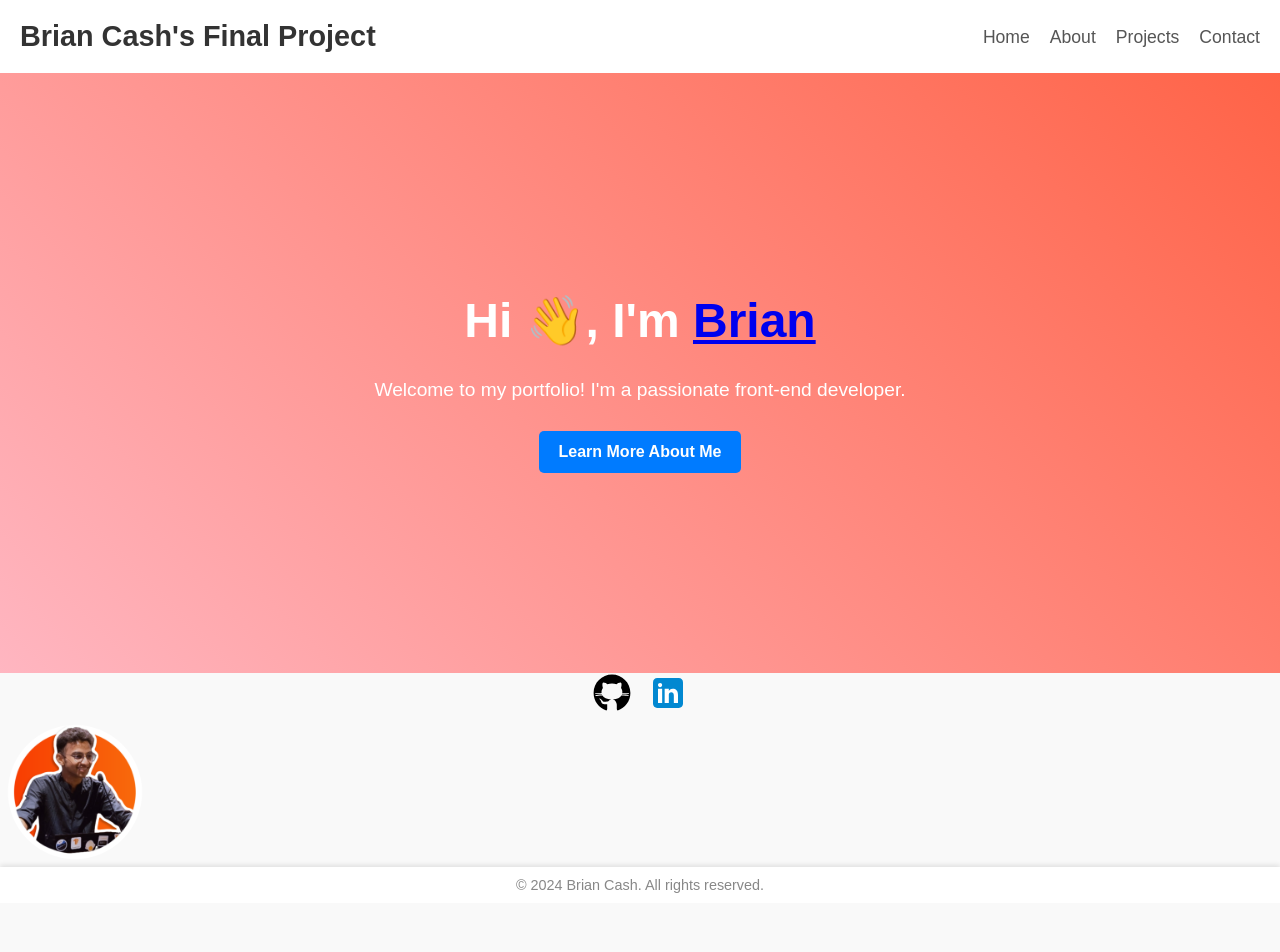
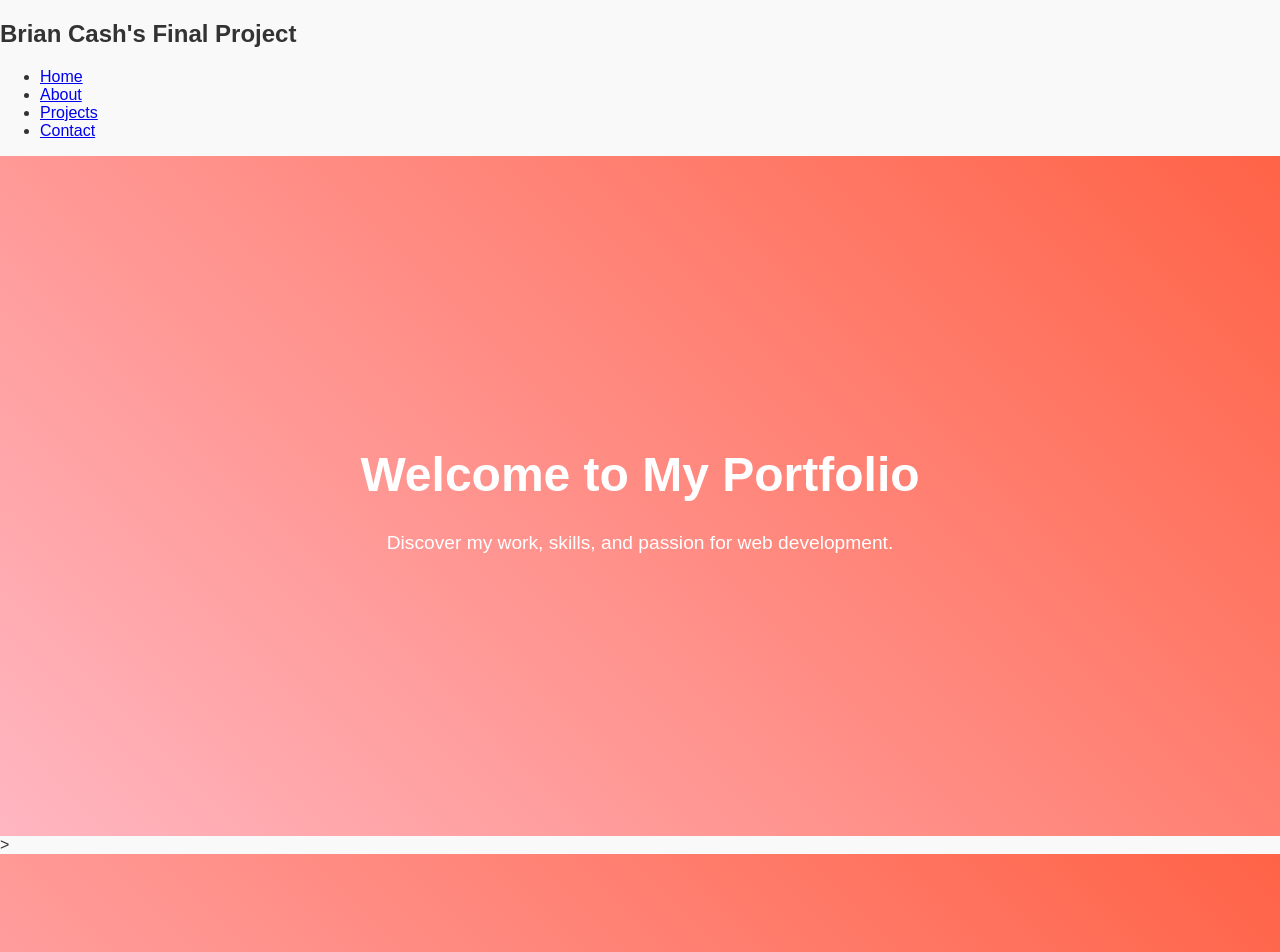
Before and after one commit to brash83/UCDFinalProjectRepo, an Astro site: page / in a window 1280 px wide. Shown: the top 952 px of the page. Before the commit the page ends 903 px from the top, so only its background shows below. Built offline with nearby package versions, Linux system fonts and the light colour scheme; Astro itself is replaced by a stand-in of ours.

Commit message:
Latest changes

```diff
--- a/public/styles.css
+++ b/public/styles.css
@@ -7,40 +7,6 @@ body {
   color: #333;
 }
 
-/* Navbar Styles */
-.navbar {
-  display: flex;
-  justify-content: space-between;
-  align-items: center;
-  padding: 20px;
-  background-color: #fff;
-  box-shadow: 0 2px 5px rgba(0, 0, 0, 0.1);
-}
-
-.navbar .logo h1 {
-  font-size: 1.8rem;
-  color: #333;
-  margin: 0;
-}
-
-.nav-links {
-  list-style: none;
-  display: flex;
-  gap: 20px;
-  margin: 0;
-}
-
-.nav-links li a {
-  text-decoration: none;
-  font-size: 1.1rem;
-  color: #555;
-  transition: color 0.3s ease;
-}
-
-.nav-links li a:hover {
-  color: #007BFF;
-}
-
 /* Hero Section Styles */
 .hero {
   display: flex;
@@ -48,10 +14,10 @@ body {
   align-items: center;
   flex-direction: column;
   text-align: center;
-  height: 70vh;  /* Adjust this value as necessary */
-  background: linear-gradient(45deg, #FFB6C1, #FF6347);  /* Change this gradient to whatever you need */
+  padding: 20px;
+  background: linear-gradient(45deg, #FFB6C1, #FF6347); /* Default gradient */
   color: white;
-  padding: 20px;
+  transition: height 0.3s ease;
 }
 
 .hero h2 {
@@ -64,113 +30,104 @@ body {
   margin: 10px 0;
 }
 
-/* For the homepage (index.astro), apply a specific height */
+/* Homepage (index.astro) */
 .home-page .hero {
-  height: 80vh; /* Adjust height for homepage */
+  height: 80vh; /* Larger height for homepage */
 }
 
-/* For pages like about, contact, projects */
+/* About Page */
 .about-page .hero {
-  height: 10vh; /* Adjust height for About page */
+  height: 25vh; /* Adjust height for About page */
 }
 
+/* Contact Page */
 .contact-page .hero {
-  height: 10vh; /* Adjust height for Contact page */
+  height: 25vh; /* Adjust height for Contact page */
 }
 
+/* Projects Page */
 .projects-page .hero {
-  height: 10vh; /* Adjust height for Projects page */
+  height: 25vh; /* Adjust height for Projects page */
 }
 
-
-
-.cta-button {
-  padding: 12px 20px;
-  background-color: #007BFF;
-  color: white;
-  text-decoration: none;
-  border-radius: 5px;
-  font-weight: bold;
-  margin-top: 20px;
-  transition: background-color 0.3s ease;
-}
-
-.cta-button:hover {
-  background-color: #0056b3;
-}
-
-/* Footer Styles */
-footer {
-  background-color: #fff;
-  text-align: center;
-  padding: 10px;
-  box-shadow: 0 -2px 5px rgba(0, 0, 0, 0.1);
-}
-
-footer p {
-  margin: 0;
-  font-size: 0.9rem;
-  color: #888;
-}
-
-/* Main Content Styles */
-.main-content {
-  padding: 50px 20px;
-}
-
-.content-wrapper {
-  margin-bottom: 30px;
-}
-
-h3 {
-  font-size: 2rem;
-  margin-bottom: 10px;
-}
-
-ul {
-  list-style-type: none;
-  padding: 0;
-}
-
-ul li {
-  font-size: 1.2rem;
-  margin: 5px 0;
-}
-
-/* Gradient Section Styles */
-.gradient-section {
+/* Gradient Section Styles (Updated to Hero Content) */
+.hero-content {
   display: flex;
+  flex-direction: column;
   justify-content: center;
   align-items: center;
   text-align: center;
-  height: 60vh; /* Adjust height for visibility */
-  color: white;
-  padding: 20px;
 }
 
-.gradient-content h2 {
+.hero-content h2 {
   font-size: 3rem;
   margin: 20px 0;
 }
 
-.gradient-content p {
+.hero-content p {
   font-size: 1.2rem;
   margin: 10px 0;
 }
 
-#avatar {
-  width: 150px;
-  height: 150px;
-  transition: width 0.3s ease, height 0.3s ease;
+/* Projects List */
+.projects-list {
+  text-align: center;
+  padding: 50px 0;
 }
 
-#avatar img {
-  width: 100%;
-  height: 100%;
-  object-fit: cover;
+.projects-list .project {
+  margin: 20px 0;
+  font-size: 1.5rem;
 }
 
-#avatar:hover {
-  width: 100px;  /* Adjust size here */
-  height: 100px;
+.projects-list .project a {
+  text-decoration: none;
+  color: #4B0082;
 }
+
+.projects-list .project a:hover {
+  text-decoration: underline;
+}
+
+/* Project Detail Sections */
+.project-details {
+  display: flex;
+  flex-wrap: wrap;
+  margin: 50px 0;
+}
+
+.project-detail-left {
+  flex: 1;
+  padding: 20px;
+  font-size: 1.1rem;
+}
+
+.project-detail-right {
+  flex: 1;
+  padding: 20px;
+}
+
+.carousel {
+  display: flex;
+  overflow: hidden;
+  justify-content: center;
+}
+
+.carousel img {
+  max-width: 100%;
+  margin: 0 10px;
+  border-radius: 5px;
+}
+
+/* Footer */
+.footer {
+  text-align: center;
+  padding: 20px;
+  background-color: #4B0082;
+  color: white;
+}
+
+/* Smooth Scrolling */
+html {
+  scroll-behavior: smooth;
+}
--- a/src/layouts/Layout.astro
+++ b/src/layouts/Layout.astro
@@ -1,33 +1,40 @@
 ---
 // Layout.astro
-import NavBar from '../components/navbar.astro';
+import NavBar from "../components/navbar.astro";
 
 interface Props {
   title: string;
   description: string;
   gradientColor?: string;
+  pageClass?: string; // New prop to pass page-specific class
 }
 
-const { title, description, gradientColor } = Astro.props;
+const { title, description, gradientColor, pageClass } = Astro.props;
 ---
 
-<!DOCTYPE html>
+<!doctype html>
 <html lang="en">
   <head>
-    <meta charset="UTF-8">
-    <meta name="viewport" content="width=device-width, initial-scale=1.0">
-    <meta name="description" content={description}>
+    <meta charset="UTF-8" />
+    <meta name="viewport" content="width=device-width, initial-scale=1.0" />
+    <meta name="description" content={description} />
     <title>{title}</title>
     <link rel="stylesheet" href="/styles.css" />
   </head>
-  <body>
+  <body class={pageClass || ""}>
+    <!-- Apply the page-specific class here -->
     <header>
       <NavBar />
     </header>
 
-    <!-- Gradient Section for all pages -->
-    <section class="gradient-section" style={gradientColor ? `background: ${gradientColor};` : 'background: linear-gradient(45deg, #FF6347, #4B0082);'}>
-      <div class="gradient-content">
+    <!-- Hero Section -->
+    <section
+      class="hero"
+      style={gradientColor
+        ? `background: ${gradientColor};`
+        : "background: linear-gradient(45deg, #FF6347, #4B0082);"}
+    >
+      <div class="hero-content">
         <h2>{title}</h2>
         <p>{description}</p>
       </div>
@@ -38,6 +45,7 @@ const { title, description, gradientColor } = Astro.props;
       <slot />
     </main>
 
+    <!-- Footer Section -->
     <footer>
       <p>&copy; 2024 Brian Cash. All rights reserved.</p>
     </footer>
--- a/src/pages/index.astro
+++ b/src/pages/index.astro
@@ -1,76 +1,25 @@
 ---
-import NavBar from "../components/navbar.astro";
+// index.astro
+import Layout from "../layouts/Layout.astro";
 ---
 
-<!doctype html>
-<html lang="en">
-  <head>
-    <meta charset="UTF-8" />
-    <meta name="viewport" content="width=device-width, initial-scale=1.0" />
-    <meta name="description" content="Portfolio website" />
-    <title>Brian Cash - UCD Final Project</title>
-    <link rel="stylesheet" href="/styles.css" />
-    <style>
-      /* Keyframes for shaking the wave emoji */
-      @keyframes shake {
-        0% {
-          transform: rotate(0deg);
-        }
-        20% {
-          transform: rotate(-10deg);
-        }
-        40% {
-          transform: rotate(10deg);
-        }
-        60% {
-          transform: rotate(-10deg);
-        }
-        80% {
-          transform: rotate(0deg);
-        }
-        100% {
-          transform: rotate(0deg);
-        }
-      }
-
-      /* Initial state for the wave emoji */
-      #wave {
-        display: inline-block; /* Ensure it's visible */
-        animation: none; /* Start with no animation */
-      }
-
-      /* Social Icons Section - position just below the hero section */
-      .social-icons {
-        display: flex;
-        justify-content: center;
-        gap: 1rem; /* Adjust gap between icons */
-        margin-top: 0; /* Removed gap between icons and footer */
-      }
-
-      /* Ensure icons size remains consistent */
-      .social-icons img {
-        width: 40px; /* You can adjust the size as needed */
-        height: 40px;
-        transition: transform 0.3s ease;
-      }
-
-      .social-icons img:hover {
-        transform: scale(1.1); /* Slightly enlarge on hover */
-      }
-
-      /* Footer Styling */
-      footer {
-        margin-top: 0; /* Ensure the footer is positioned higher */
-        padding: 10px 0; /* Optional: Adjust footer padding */
-      }
-    </style>
-  </head>
-  <body class="dark">
-    <main>
-      <header>
-        <NavBar />
-      </header>
-
+<Layout
+  title="Welcome to My Portfolio"
+  description="Discover my work, skills, and passion for web development."
+  gradientColor="linear-gradient(45deg, #FFB6C1, #FF6347)"
+  pageClass="home-page"
+  <!--
+  Ensure
+  the
+  homepage
+  class
+  is
+  passed
+  correctly
+  --
+>
+  >
+  <!-- Hero Section (Main Introduction) -->
   <section class="hero">
     <h2>
       Hi <span id="wave">👋</span>, I'm <a
@@ -78,14 +27,16 @@ import NavBar from "../components/navbar.astro";
         href="https://github.com/brash83/"
         target="_blank"
         title="View Github Profile"
-            class="text-orange-500 underline">Brian</a
+        class="text-orange-500 underline"
       >
+        Brian
+      </a>
     </h2>
     <p>Welcome to my portfolio! I'm a passionate front-end developer.</p>
     <a href="/about" class="cta-button">Learn More About Me</a>
   </section>
 
-      <!-- Social Icons Section, now placed directly below the hero section -->
+  <!-- Social Icons Section -->
   <div class="social-icons">
     <a href="https://github.com/brash83/" target="_blank">
       <img
@@ -120,7 +71,7 @@ import NavBar from "../components/navbar.astro";
   <footer>
     <p>&copy; 2024 Brian Cash. All rights reserved.</p>
   </footer>
-    </main>
+</Layout>
 
 <!-- Client-side Script for Avatar Behavior -->
 <script client:load>
@@ -138,7 +89,6 @@ import NavBar from "../components/navbar.astro";
 
   // Ensure the mouseover event is working
   trigger?.addEventListener("mouseover", () => {
-        console.log("Mouseover triggered");
     if (avatar) {
       avatar.style.opacity = "1"; // Show the avatar
     }
@@ -146,7 +96,6 @@ import NavBar from "../components/navbar.astro";
 
   // Ensure mouseout event is working
   trigger?.addEventListener("mouseout", () => {
-        console.log("Mouseout triggered");
     if (avatar) {
       avatar.style.opacity = "0"; // Hide the avatar
     }
@@ -161,5 +110,3 @@ import NavBar from "../components/navbar.astro";
     }
   });
 </script>
-  </body>
-</html>
```
Also changed, not shown: src/pages/about.astro (+17 -4 lines), src/pages/contact.astro (+25 -4 lines). Lines whose indentation alone changed are shown as unchanged.
